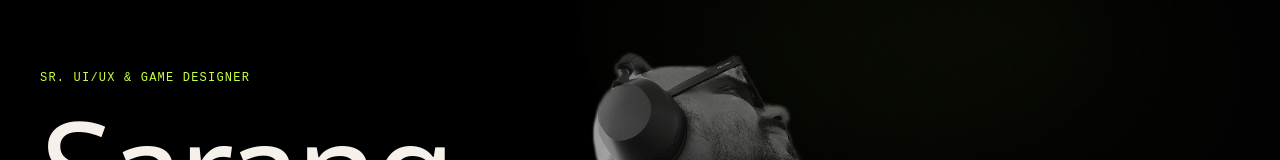
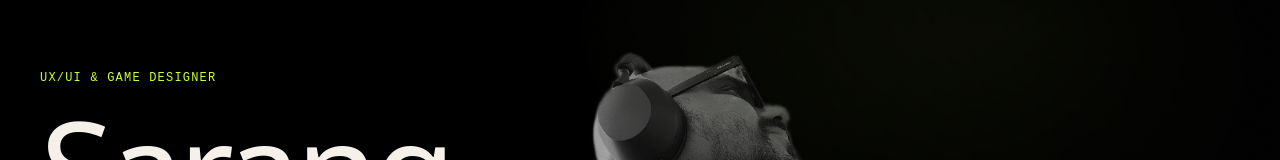
Before and after one commit to sarangnikhade/Sarangnikhade_Portfolio_2026, a Next.js app: page / in a window 1280 px wide. Shown: the part 212-372 px from the top of the page. Built offline with nearby package versions, Linux system fonts and the light colour scheme; a web font is replaced by a local one.

Commit message:
content: update title to UX/UI & Game Designer

```diff
--- a/app/layout.tsx
+++ b/app/layout.tsx
@@ -18,11 +18,11 @@ const playfair = Playfair_Display({
 });
 
 export const metadata: Metadata = {
-  title: "Sarang Nikhade — Sr. UI/UX & Game Designer",
+  title: "Sarang Nikhade — UX/UI & Game Designer",
   description:
     "Portfolio of Sarang Nikhade — senior UI/UX and game designer working across mobile, web, VR, and interactive systems.",
   openGraph: {
-    title: "Sarang Nikhade — Sr. UI/UX & Game Designer",
+    title: "Sarang Nikhade — UX/UI & Game Designer",
     description: "Designing immersive, intuitive experiences across screens, worlds, and play.",
     type: "website",
   },
--- a/lib/data.ts
+++ b/lib/data.ts
@@ -1,6 +1,6 @@
 export const profile = {
   name: "Sarang Nikhade",
-  title: "Sr. UI/UX & Game Designer",
+  title: "UX/UI & Game Designer",
   tagline: "Designing immersive, intuitive experiences across screens, worlds, and play.",
   about:
     "Senior UI/UX designer with a passion for mobile and game UI, VR, and user-centred design. I specialize in game prototyping, interaction systems, and turning ambiguous briefs into shipped, considered products.",
```
